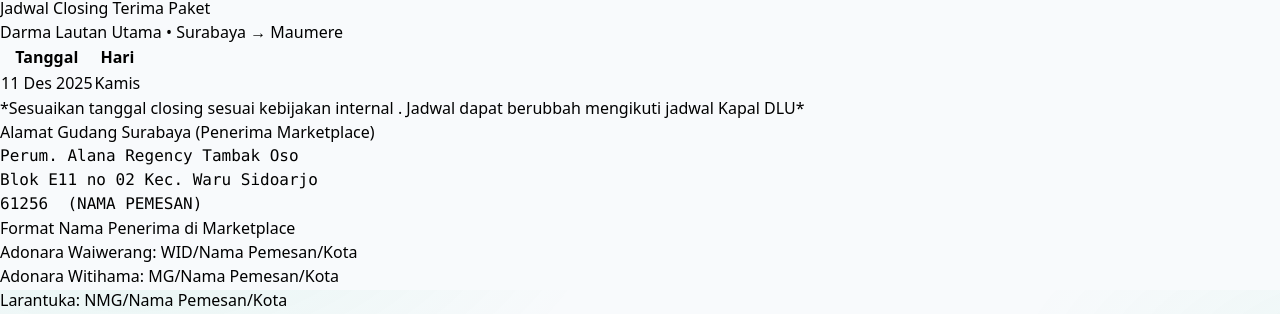
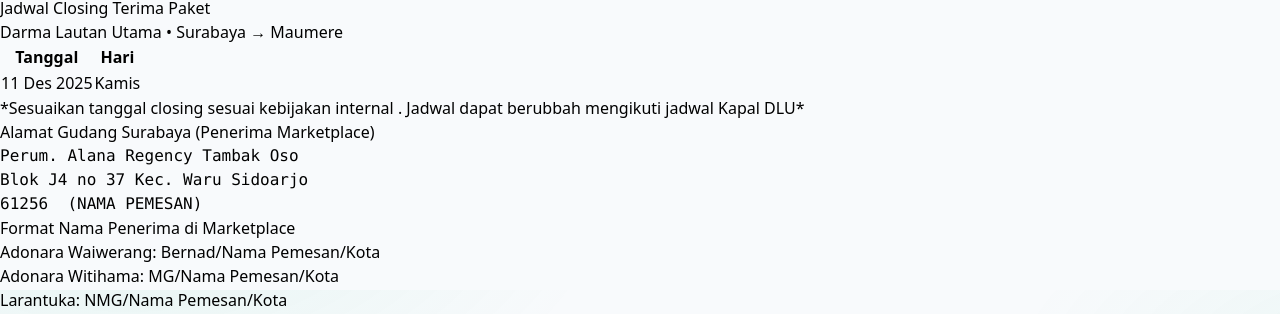
Before and after one commit to bernadlein/JASTIPID_PORTAL, a Next.js app: page / in a window 1280 px wide. Shown: the part 1310-1624 px from the top of the page. Built offline with nearby package versions, Linux system fonts and the light colour scheme.

Commit message:
Update addresses.ts

```diff
--- a/data/addresses.ts
+++ b/data/addresses.ts
@@ -1,9 +1,9 @@
 export const orderAddress = `Perum. Alana Regency Tambak Oso
-Blok E11 no 02 Kec. Waru Sidoarjo
+Blok J4 no 37 Kec. Waru Sidoarjo
 61256  (NAMA PEMESAN)`;
 
 export const orderFormats: { route: string; format: string }[] = [
-  { route: "Adonara Waiwerang", format: "WID/Nama Pemesan/Kota" },
+  { route: "Adonara Waiwerang", format: "Bernad/Nama Pemesan/Kota" },
   { route: "Adonara Witihama", format: "MG/Nama Pemesan/Kota" },
   { route: "Larantuka", format: "NMG/Nama Pemesan/Kota" },
   { route: "Lembata", format: "JID1/Nama Pemesan/Kota" },
```
